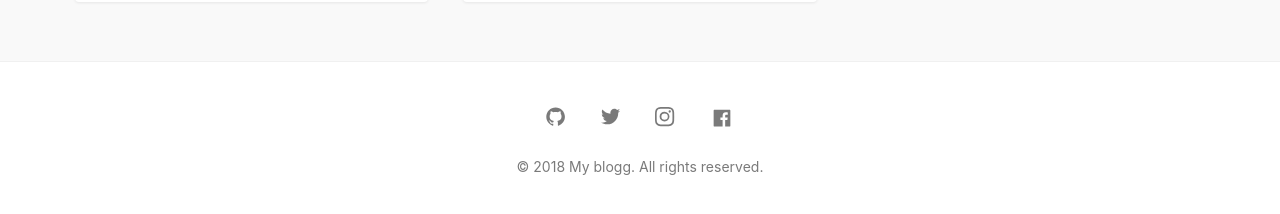
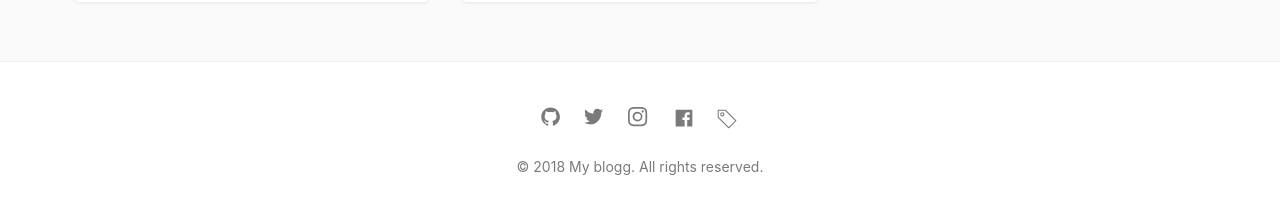
Before and after one commit to todosp/tdps, a Jekyll site: the page built from index.md, in a window 1280 px wide and 1400 px high, scrolled down 435 px. Shown: the part 1178-1392 px from the top of the window. Built offline with Jekyll 4.4.1, drawn with Linux system fonts in a browser that asks for light colours.

Commit message:
add tag and category icon

```diff
--- a/_includes/footer.html
+++ b/_includes/footer.html
@@ -21,6 +21,7 @@
           <svg class="social__icon" viewBox="0 0 56 55" width="20px" height="20px"><path d="M47.5 43c0 1.2-.9 2.1-2.1 2.1h-10V30h5.1l.8-5.9h-5.9v-3.7c0-1.7.5-2.9 3-2.9h3.1v-5.3c-.6 0-2.4-.2-4.6-.2-4.5 0-7.5 2.7-7.5 7.8v4.3h-5.1V30h5.1v15.1H10.7c-1.2 0-2.2-.9-2.2-2.1V8.3c0-1.2 1-2.2 2.2-2.2h34.7c1.2 0 2.1 1 2.1 2.2V43"></path></svg>
         </a>
       {% endif %}
+      <svg class="social__icon rotate-icon" viewBox="0 0 20 20" width="20px" height="20px"><path d="M17.35,2.219h-5.934c-0.115,0-0.225,0.045-0.307,0.128l-8.762,8.762c-0.171,0.168-0.171,0.443,0,0.611l5.933,5.934c0.167,0.171,0.443,0.169,0.612,0l8.762-8.763c0.083-0.083,0.128-0.192,0.128-0.307V2.651C17.781,2.414,17.587,2.219,17.35,2.219M16.916,8.405l-8.332,8.332l-5.321-5.321l8.333-8.332h5.32V8.405z M13.891,4.367c-0.957,0-1.729,0.772-1.729,1.729c0,0.957,0.771,1.729,1.729,1.729s1.729-0.772,1.729-1.729C15.619,5.14,14.848,4.367,13.891,4.367 M14.502,6.708c-0.326,0.326-0.896,0.326-1.223,0c-0.338-0.342-0.338-0.882,0-1.224c0.342-0.337,0.881-0.337,1.223,0C14.84,5.826,14.84,6.366,14.502,6.708"></path></svg>
     </nav>
     <span>&copy; {{ site.time | date: '%Y' }} {{ site.title | escape }}. All rights reserved.</span>
   </div>
--- a/_layouts/post.html
+++ b/_layouts/post.html
@@ -40,6 +40,7 @@
               &nbsp;
           </span>
           <br>
+          <span><svg class="social__icon rotate-icon" viewBox="0 0 20 20" width="20px" height="20px"><path d="M17.592,8.936l-6.531-6.534c-0.593-0.631-0.751-0.245-0.751,0.056l0.002,2.999L5.427,9.075H2.491c-0.839,0-0.162,0.901-0.311,0.752l3.683,3.678l-3.081,3.108c-0.17,0.171-0.17,0.449,0,0.62c0.169,0.17,0.448,0.17,0.618,0l3.098-3.093l3.675,3.685c-0.099-0.099,0.773,0.474,0.773-0.296v-2.965l3.601-4.872l2.734-0.005C17.73,9.688,18.326,9.669,17.592,8.936 M3.534,9.904h1.906l4.659,4.66v1.906L3.534,9.904z M10.522,13.717L6.287,9.48l4.325-3.124l3.088,3.124L10.522,13.717z M14.335,8.845l-3.177-3.177V3.762l5.083,5.083H14.335z"></path></svg></span>
           {% for category in page.categories %}
           <span><a href="{{site.url}}/categorias/#{{category|slugize}}">{{ category }}</a></span>
           {% unless forloop.last %}&nbsp;{% endunless %}
--- a/_sass/layout/_footer.scss
+++ b/_sass/layout/_footer.scss
@@ -33,3 +33,11 @@
   height: 1.5rem;
   width: 1.5rem;
 }
+
+.rotate-icon{
+  -webkit-transform: rotate(270deg);
+  -moz-transform: rotate(270deg);
+  -ms-transform: rotate(270deg);
+  -o-transform: rotate(270deg);
+  transform: rotate(270deg);
+}
```
Also changed, not shown: assets/css/main.css.
